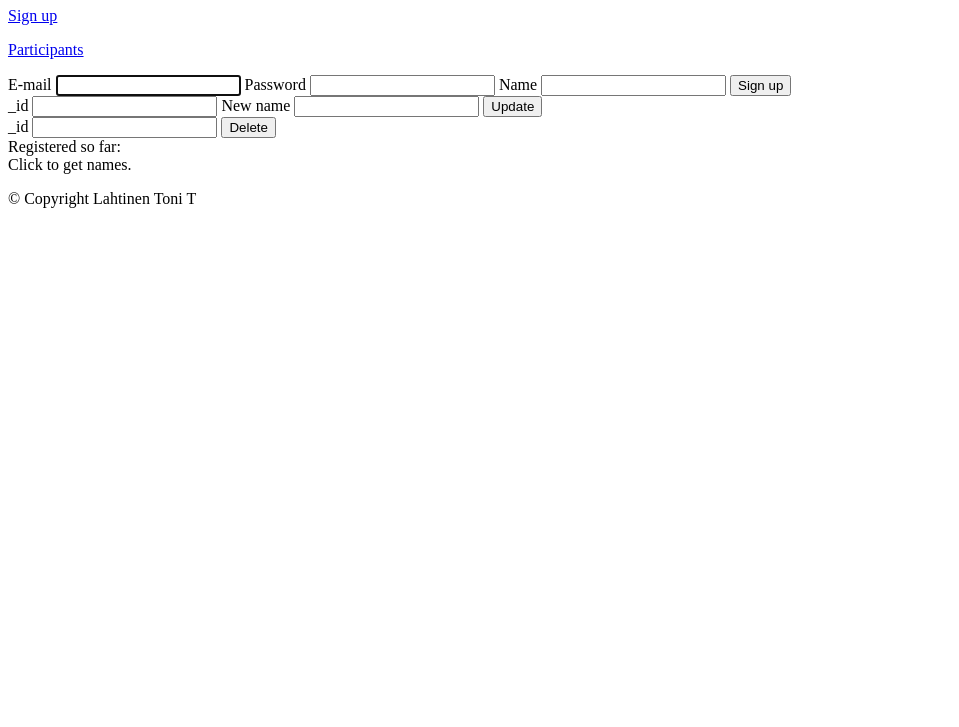
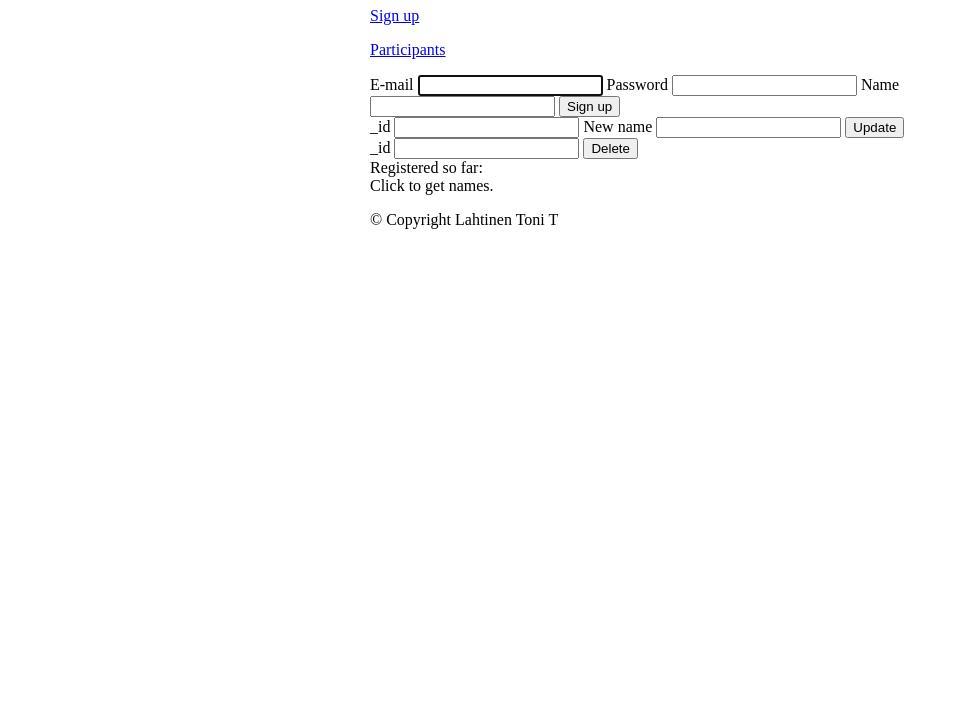
Before and after one commit to tlahtinen/try_mongo_db, a website: page public/index.html in a window 1280 px wide. Shown: the part 73-800 px from the top of the page, without its empty margins (0-959 px from the left). Drawn offline with Linux system fonts and the light colour scheme.

Commit message:
added styles

```diff
--- /dev/null
+++ b/public/css/style.css
@@ -0,0 +1,8 @@
+html, body {
+	min-height: 100%;
+	font-size: 100%;
+	min-width: 15em;
+	max-width: 33.75em;
+	margin: auto;
+	position: relative;
+}
--- a/public/index.html
+++ b/public/index.html
@@ -6,6 +6,7 @@
 		<meta name="description" content="Testing mongodb, node.js and experss.js"/>
 		<meta name="author" content="Lahtinen Toni T" />
 		<meta name="viewport" content="width=device-width, initial-scale=1.0" />
+		<link href="css/style.css" rel="stylesheet">
 		<script src="lib/jquery-1.9.0.min.js"></script>
 		<script src="js/client.js"></script>
 	</head>
```
